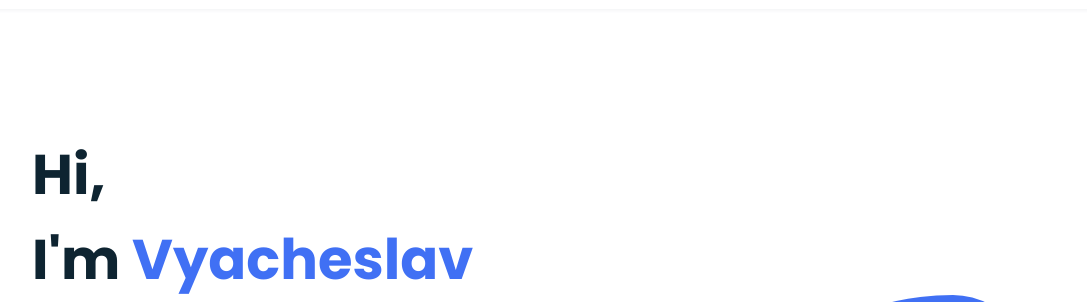
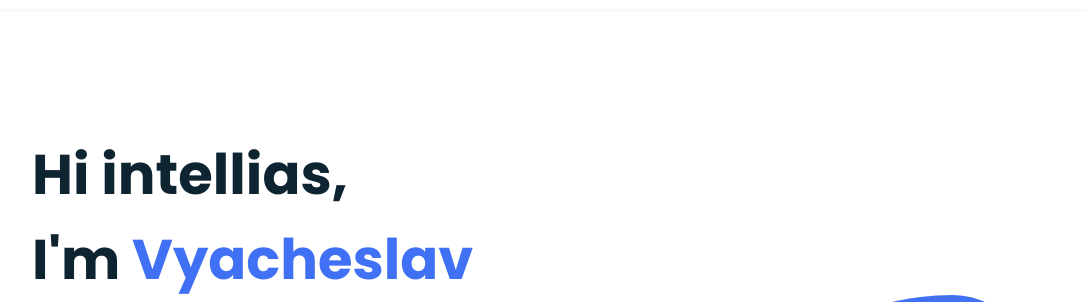
Before and after one commit to Dyaditsyn/CV, a plain HTML site: page index.html in a window 1280 px wide. Shown: the part 55-357 px from the top of the page, without its empty margins (96-1183 px from the left). Drawn offline with nearby package versions, Linux system fonts and the light colour scheme.

Commit message:
added intellias

```diff
--- a/index.html
+++ b/index.html
@@ -42,7 +42,7 @@
         <!--===== HOME =====-->
         <section class="home bd-grid" id="home">
             <div class="home__data">
-                <h1 class="home__title">Hi,<br>I'm <span class="home__title-color">Vyacheslav</span><br>
+                <h1 class="home__title">Hi intellias,<br>I'm <span class="home__title-color">Vyacheslav</span><br>
                     Web Developer</h1>
                 <div class="home__buttons">
                     <a href="#contact" class="button">Contact me</a>
```
